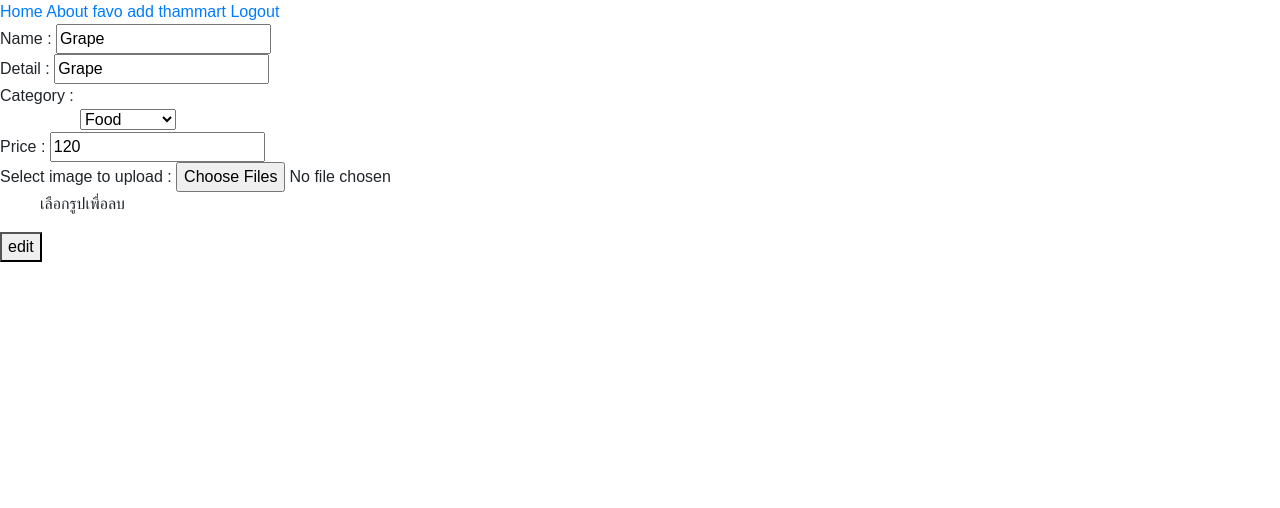
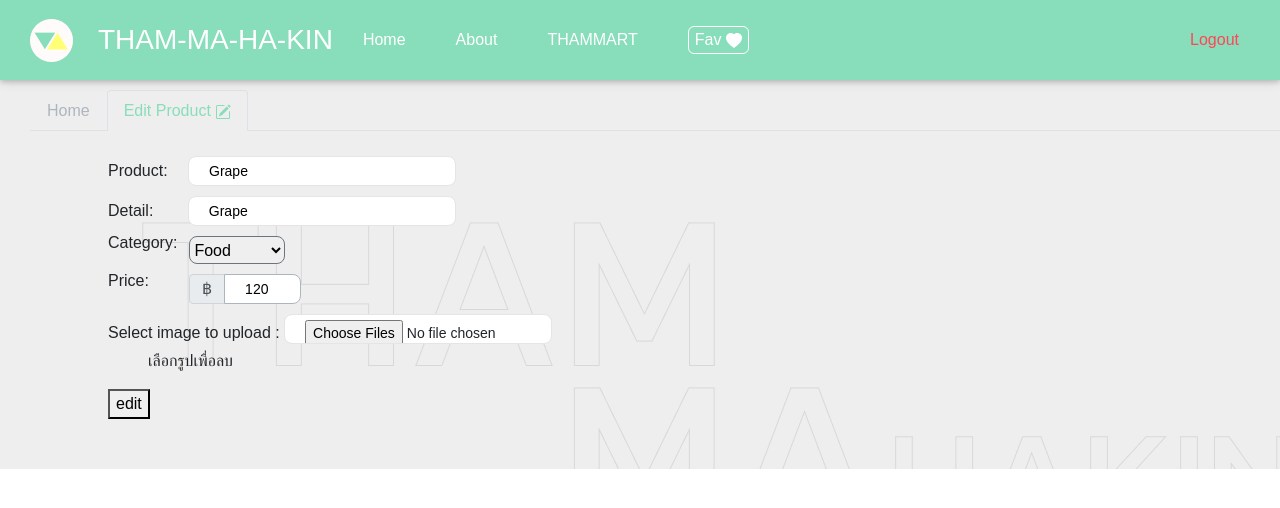
Before and after one commit to PornnapatTos/THAM-MA-HA-KIN, a Django app: template users/templates/Thamahakinview/edit.html in a window 1280 px wide. Shown: the top 508 px of the page. Run offline with Django 3.2, Linux system fonts and the light colour scheme; the template is opened without the code that fills it: values that come from a table or form of the project are taken from there, others are empty; data comes from the database, SQL or seed files in the repository; both versions use the stored data as it was after the commit; some libraries are stand-ins or nearby versions.

Commit message:
set iteration2

```diff
--- a/users/static/css/detail.css
+++ b/users/static/css/detail.css
@@ -14,6 +14,7 @@
     margin-top: 20px;
     margin-bottom: 50px;
     margin-left: 112px;
+    gap: 60px;
 }
 .detail-product img{
     height: 320px;
--- a/users/static/css/favo.css
+++ b/users/static/css/favo.css
@@ -1,5 +1,6 @@
 .favorite-container{
     width: 100vw;
+    min-height: 960px;
     background-image: url("/static/image/website-bg.png");
     font-family: 'Kanit', sans-serif;
     position: absolute;
--- a/users/static/css/index.css
+++ b/users/static/css/index.css
@@ -237,8 +237,12 @@
     box-shadow: 0 2px 5px 0 rgba(0,0,0,0.16), 0 2px 10px 0 rgba(0,0,0,0.12);
 }
 
-.card-body{
+.card-body h6{
     color: #495057;
+}
+
+.link-detail a{
+    text-decoration: none;
 }
 
 .frame{
@@ -250,6 +254,9 @@
 
 .card-body{
     background-color: #88ddbb;
+}
+.card:hover{
+    border-color: #ffffff;
 }
 .card-body h5{
     color: #495057;
--- a/users/static/css/thammart.css
+++ b/users/static/css/thammart.css
@@ -58,7 +58,7 @@
     color: #adb5bd;
 }
 
-.detail button:nth-child(2){
+.remove button:nth-child(2){
     border: 1px solid #495057;
     border-radius: 20px;
     background-color: #88ddbb;
@@ -79,7 +79,7 @@
 .btn-edit svg{
     color: #495057;
 }
-.detail button:nth-child(2):hover{
+.remove button:nth-child(2):hover{
     border: 1px solid #fce27c;
     background-color: #fce27c;
 }
--- a/users/templates/Thamahakinview/add.html
+++ b/users/templates/Thamahakinview/add.html
@@ -37,7 +37,7 @@
                                             <div class="input-group-prepend">
                                                 <span class="input-group-text">฿</span>
                                             </div>
-                                            <input type="text" class="form-control" placeholder="price" aria-label="Amount">
+                                            <input type="text" class="form-control" name="price" placeholder="price" aria-label="Amount">
                                             {{error.price}}
                                         </div>
                                     </div>
--- a/users/templates/Thamahakinview/detail.html
+++ b/users/templates/Thamahakinview/detail.html
@@ -1,5 +1,5 @@
 {% extends "users/layout.html" %}
-{%block title %} Home {% endblock%}
+{%block title %} Detail {% endblock%}
 {% block body %}
     <div class="detail-container">
         {% if message %}
--- a/users/templates/Thamahakinview/edit.html
+++ b/users/templates/Thamahakinview/edit.html
@@ -1,22 +1,54 @@
 {% extends "users/layout.html" %}
-{%block title %} Home {% endblock%}
+{%block title %} Edit Product {% endblock%}
 {% block body %}
+    <div class="edit-container">
+        {% if message %}
+            <div>{{ message }}</div>
+        {% endif %}
         <link rel="stylesheet" href="https://cdnjs.cloudflare.com/ajax/libs/font-awesome/4.7.0/css/font-awesome.min.css">
-    <div>
+        <div class="top-nav">
+            <a href="{% url 'index' %}">
+                <img src="static/image/Icon.png">
+                <h1>THAM-MA-HA-KIN</h1>
+            </a>
             <a href="{% url 'index' %}">Home</a>
             <a href="{% url 'about_view' %}">About</a>
-        <a href="{% url 'favo' %}">favo</a>
-        <a href="{% url 'add_view' %}">add</a>
-        <a href="{% url 'thammart' %}">thammart</a>
-        <a href="{% url 'logout' %}">Logout</a></br>
-        {% for image, key in images %}
+            <a href="{% url 'thammart' %}">THAMMART</a>
+            <a href="{% url 'favo' %}" class="fav">
+                <button type="button" class="fav-btn">
+                    Fav
+                    <svg width="1em" height="1em" viewBox="0 0 16 16" class="bi bi-heart-fill" fill="currentColor" xmlns="http://www.w3.org/2000/svg">
+                        <path fill-rule="evenodd" d="M8 1.314C12.438-3.248 23.534 4.735 8 15-7.534 4.736 3.562-3.248 8 1.314z"/>
+                    </svg>
+                </button>
+            </a>
+            <a href="{% url 'logout' %}">Logout</a>
+        </div>
+        <div class="edit-product-container">
+            <ul class="nav nav-tabs">
+                  <li class="nav-item">
+                    <a class="nav-link" href="{% url 'index' %}">Home</a>
+                  </li>
+                  <li class="nav-item" role="presentation">
+                    <a class="nav-link active" id="edit-tab" data-toggle="tab" href="#edit" role="tab" aria-controls="edit" aria-selected="true">
+                        Edit Product
+                        <svg width="1em" height="1em" viewBox="0 0 16 16" class="bi bi-pencil-square" fill="currentColor" xmlns="http://www.w3.org/2000/svg">
+                            <path d="M15.502 1.94a.5.5 0 0 1 0 .706L14.459 3.69l-2-2L13.502.646a.5.5 0 0 1 .707 0l1.293 1.293zm-1.75 2.456l-2-2L4.939 9.21a.5.5 0 0 0-.121.196l-.805 2.414a.25.25 0 0 0 .316.316l2.414-.805a.5.5 0 0 0 .196-.12l6.813-6.814z"/>
+                            <path fill-rule="evenodd" d="M1 13.5A1.5 1.5 0 0 0 2.5 15h11a1.5 1.5 0 0 0 1.5-1.5v-6a.5.5 0 0 0-1 0v6a.5.5 0 0 1-.5.5h-11a.5.5 0 0 1-.5-.5v-11a.5.5 0 0 1 .5-.5H9a.5.5 0 0 0 0-1H2.5A1.5 1.5 0 0 0 1 2.5v11z"/>
+                        </svg>
+                        </a>
+                  </li>
+            </ul>
+            <div class="edit-product">
+                {% for image in images %}
                     <div><img src="{{image}}"></div>
                 {% endfor %}
                 <form action="{% url 'edit_product' %}" method="POST" enctype="multipart/form-data" >
                     {% csrf_token %}
-            Name : <input type="text" name="name" value="{{product.t_name}}"></br>
-            Detail : <input type="text" name="detail" value="{{product.t_detail}}"></br>
-            Category : </br><select name="type" id="type" class="category" style="margin-left: 80px;">
+                    Product:    <input type="text" name="name" value="{{product.t_name}}" style="margin-left: 16px;"></br>
+                    Detail:    <input type="text" name="detail"value="{{product.t_detail}}" style="margin-left: 30px;"></br>
+                    <div class="edit-cate">
+                        Category: </br><select name="type" id="type" class="category">
                             {% if product.t_cat == "food" %}
                                 <option value="food" selected >Food</option>
                                 <option value="closet">Closet</option>
@@ -61,10 +93,24 @@
                                 <option value="others" selected>Others</option>
                             {% endif %}
                                 </select></br>
-            Price : <input type="text" name="price" value="{{product.t_price}}"></br>
+                    </div>
+                    <div class="edit-price">
+                        Price:
+                            <div class="input-group mb-3">
+                                <div class="input-group-prepend">
+                                    <span class="input-group-text">฿</span>
+                                </div>
+                                <input type="text" name="price" value="{{product.t_price}}"></br>
+                            </div>
+                    </div>
+                    <!-- <input type="text" name="price" value="{{product.t_price}}"></br> -->
                     {% for channel,data in channels %}
                         {{channel}} : <input type="text" value="{{data}}" name="{{channel}}" class="pwd-regis" style="margin-left: 41px;"></br>
                     {% endfor %}
+                    <!-- Line:    <input type="text" placeholder="line" name="line" class="pwd-regis" style="margin-left: 41px;"></br>
+                    Instagram: <input type="text" placeholder="instagram" name="instagram" class="pwd-regis"></br>
+                    Facebook:  <input type="text" placeholder="facebook" name="facebook" class="pwd-regis"></br>
+                    Tel:       <input type="text" placeholder="tel" name="tel" class="pwd-regis" style="margin-left: 49px;"></br> -->
                     Select image to upload :
                     <input type="file" name="fileToUpload" id="fileToUpload" multiple>
                     {% if message %}
@@ -88,4 +134,5 @@
                     <button name="edit" type="submit" value="{{ product.id }}">edit</button>
                 </form>
             </div>
+        </div>
     {% endblock %}
--- a/users/templates/users/index.html
+++ b/users/templates/users/index.html
@@ -108,6 +108,7 @@
                 </div>
                 {% else %}
                     {% for product,images in products %}
+                    <div class="link-detail">
                         <a href="{% url 'detail' product.id %}">
                             <div class="card" style="width: 18rem;">
                                 <div class="frame">
@@ -129,6 +130,7 @@
                                 </div>
                             </div>
                         </a>
+                    </div>
                     {% endfor %}
                 {% endif %}
             </div>
--- a/users/views.py
+++ b/users/views.py
@@ -173,7 +173,9 @@ def remove_favorite(request):
         if not request.user.is_staff :
             if request.method == "POST" :
                 profile = Profile.objects.get(p_user = request.user.username)
+                print(profile)
                 product = Thammart.objects.get(id=request.POST["remove_favo"])
+                print(product)
                 if product in profile.p_fav.all() :
                     profile.p_fav.remove(product)
                     message = "Successful Remove Favorite Product."
@@ -184,7 +186,7 @@ def remove_favorite(request):
                     message = "Product has not already in Your Favorite."
             favorite = Profile.objects.get(p_user = request.user.username)
             return render(request, "Thamahakinview/favo.html", {
-                "products" : list(zip(favorite.p_fav.all(),image(favorite.p_fav.all()))),
+                "favos" : list(zip(favorite.p_fav.all(),image(favorite.p_fav.all()))),
                 "messages" : message,
             })
         else :
```
Also changed, not shown: users/templates/Thamahakinview/favo.html (+7 -8 lines), users/templates/Thamahakinview/thammart.html (+6 -2 lines), db.sqlite3, 1 other file. Lines whose indentation alone changed are shown as unchanged.
